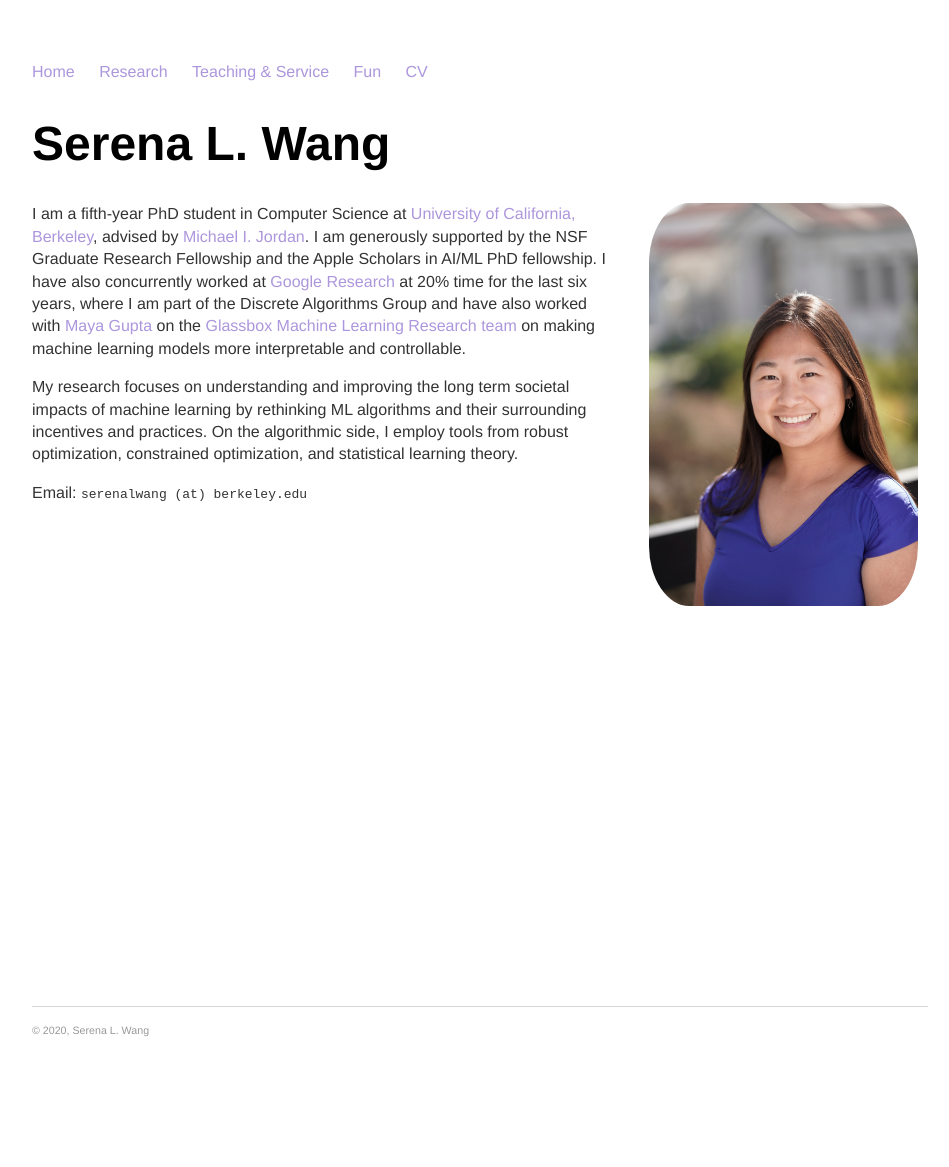
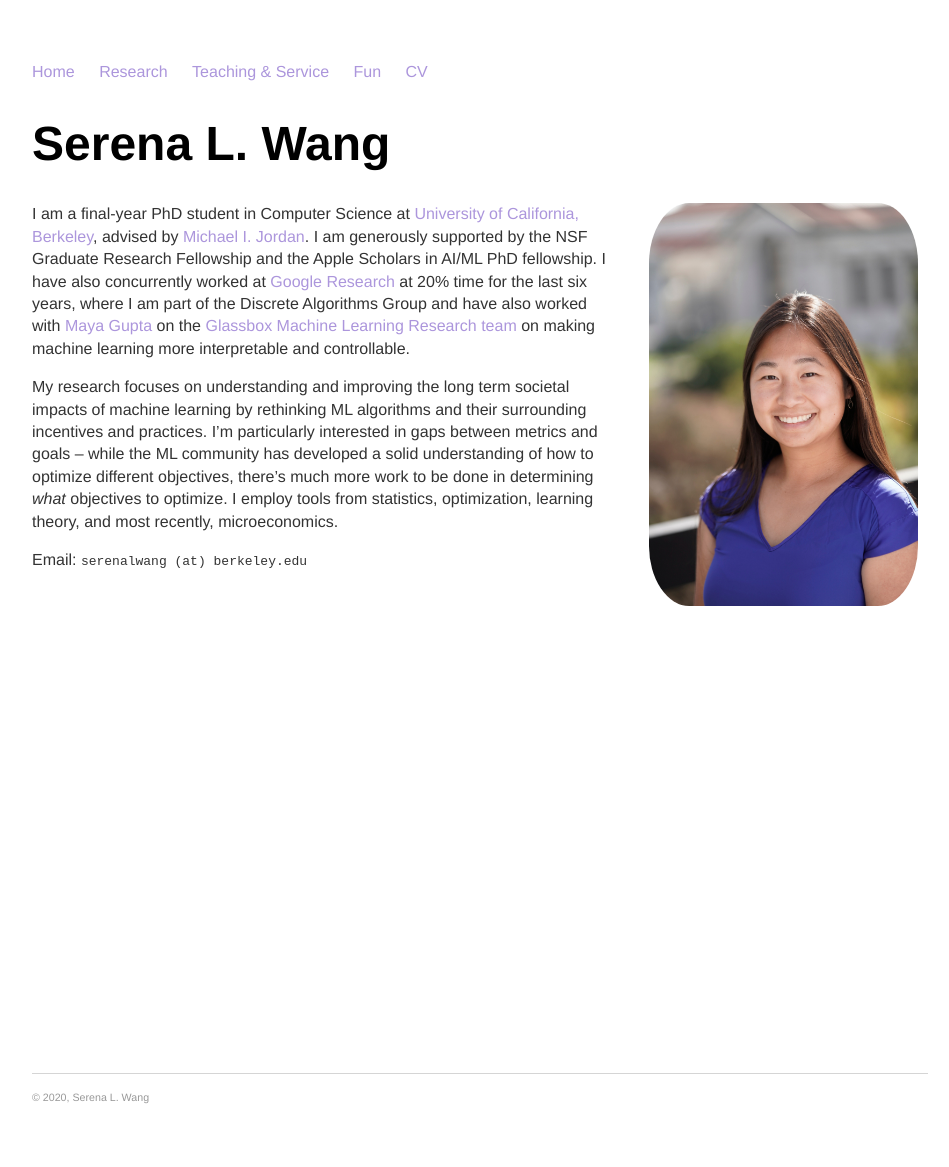
Before and after one commit to serenalwang/serenalwang.github.io, a Jekyll site: the page built from index.md, in a window 1280 px wide. Shown: the whole page, without its empty margins (160-1109 px from the left). Built offline with Jekyll 4.4.1, drawn with Linux system fonts in a browser that asks for light colours; before the commit the page ends 1100 px from its top, so only the background shows below that.

Commit message:
edited bio

```diff
--- a/index.md
+++ b/index.md
@@ -8,8 +8,8 @@ title: Serena L. Wang - EECS at UC Berkeley
 
 <img src="img/serena.jpg" alt="Photo" class="rightside_image">
 
-I am a fifth-year PhD student in Computer Science at [University of California, Berkeley](https://eecs.berkeley.edu/), advised by [Michael I. Jordan](https://people.eecs.berkeley.edu/~jordan/). I am generously supported by the NSF Graduate Research Fellowship and the Apple Scholars in AI/ML PhD fellowship. I have also concurrently worked at [Google Research](https://research.google/people/SerenaLutongWang/) at 20% time for the last six years, where I am part of the Discrete Algorithms Group and have also worked with [Maya Gupta](https://mayagupta.org/) on the [Glassbox Machine Learning Research team](https://www.technologyreview.com/2015/11/05/165175/google-tries-to-make-machine-learning-a-little-more-human/) on making machine learning models more interpretable and controllable.
+I am a final-year PhD student in Computer Science at [University of California, Berkeley](https://eecs.berkeley.edu/), advised by [Michael I. Jordan](https://people.eecs.berkeley.edu/~jordan/). I am generously supported by the NSF Graduate Research Fellowship and the Apple Scholars in AI/ML PhD fellowship. I have also concurrently worked at [Google Research](https://research.google/people/SerenaLutongWang/) at 20% time for the last six years, where I am part of the Discrete Algorithms Group and have also worked with [Maya Gupta](https://mayagupta.org/) on the [Glassbox Machine Learning Research team](https://www.technologyreview.com/2015/11/05/165175/google-tries-to-make-machine-learning-a-little-more-human/) on making machine learning more interpretable and controllable.
 
-My research focuses on understanding and improving the long term societal impacts of machine learning by rethinking ML algorithms and their surrounding incentives and practices. On the algorithmic side, I employ tools from robust optimization, constrained optimization, and statistical learning theory.
+My research focuses on understanding and improving the long term societal impacts of machine learning by rethinking ML algorithms and their surrounding incentives and practices. I'm particularly interested in gaps between metrics and goals -- while the ML community has developed a solid understanding of how to optimize different objectives, there's much more work to be done in determining *what* objectives to optimize. I employ tools from statistics, optimization, learning theory, and most recently, microeconomics.
 
 Email: `serenalwang (at) berkeley.edu`
```
